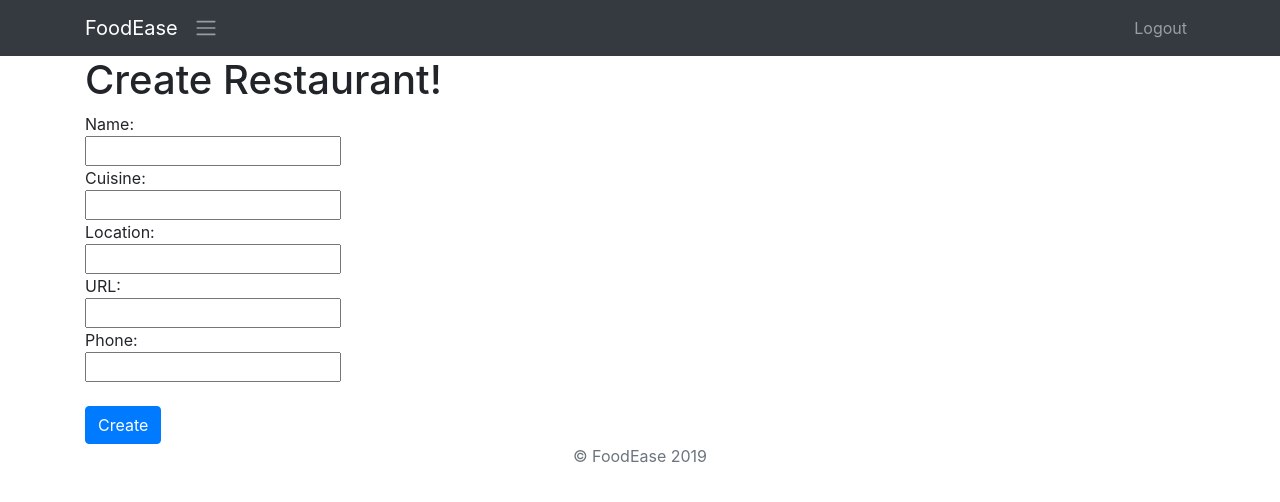
After one commit to llyvonne9/CafeOfAbdu, a Django app: page /restaurant/create in a window 1280 px wide. The commit adds this page. Shown: the top 502 px of the page. Run offline with Django 3.2, Linux system fonts and the light colour scheme; the visitor is signed in with stand-in values (Sample User, id 1); some libraries are stand-ins or nearby versions.

Commit message:
merged back and front & change to raw query

```diff
--- a/FoodEase/FoodEase/templates/base.html
+++ b/FoodEase/FoodEase/templates/base.html
@@ -20,8 +20,8 @@
   <header>
     <nav class="navbar navbar-expand-lg navbar-dark bg-dark">
       <div class="container">
-      <a class="navbar-brand" href="">FoodEase</a>
-      <button class="navbar-toggler" type="button" data-toggle="collapse" data-target="#navbarNavAltMarkup" aria-controls="navbarNavAltMarkup" aria-expanded="false" aria-label="Toggle navigation">
+       <a class="navbar-brand" href="{% url 'home' %}">FoodEase</a>
+<!--       <button class="navbar-toggler" type="button" data-toggle="collapse" data-target="#navbarNavAltMarkup" aria-controls="navbarNavAltMarkup" aria-expanded="false" aria-label="Toggle navigation"> -->
         <span class="navbar-toggler-icon"></span>
       </button>
       <div class="collapse navbar-collapse" id="navbarNavAltMarkup">
--- a/FoodEase/FoodEase/urls.py
+++ b/FoodEase/FoodEase/urls.py
@@ -23,4 +23,5 @@ urlpatterns = [
     path('admin/', admin.site.urls),
     path('', views.home,name='home'),
     path('accounts/', include('accounts.urls')),
+    path('restaurant/', include('restaurant.urls')),
 ]
--- a/FoodEase/dish/models.py
+++ b/FoodEase/dish/models.py
@@ -3,3 +3,4 @@ from django.db import models
 # Create your models here.
 class Dish(models.Model):
     name = models.CharField(max_length=100)
+    like = models.CharField(max_length=100,default="")
--- /dev/null
+++ b/FoodEase/restaurant/templates/restaurant/create.html
@@ -0,0 +1,39 @@
+{% extends 'base.html' %}
+
+{% block content %}
+
+{% if error %}
+<font size="3" color="red">{{error}}</font>
+<br/>
+{% endif %}
+
+<h1>Create Restaurant!</h1>
+
+<form method="POST" action="{% url 'create' %}" enctype="multipart/form-data">
+{% csrf_token %}
+Name:
+<br />
+<input type="text" name="rname" />
+<br />
+Cuisine:
+<br />
+<input type="text" name="cuisine" />
+<br />
+Location:
+<br />
+<input type="textbox" name="location" />
+<br />
+URL:
+<br />
+<input type="text" name="url" />
+<br />
+Phone:
+<br />
+<input type="text" name="phone" />
+<br />
+
+<br />
+<input class="btn btn-primary" type="submit" value="Create" />
+</form>
+
+{% endblock %}
--- /dev/null
+++ b/FoodEase/restaurant/urls.py
@@ -0,0 +1,11 @@
+from django.urls import path, include
+from . import views
+
+
+urlpatterns = [
+    path('create', views.create,name='create'),
+    path('<int:restaurant_id>', views.detail,name='detail'),
+    path('<int:restaurant_id>/like', views.like,name='like'),
+    path('<int:restaurant_id>/delete', views.delete,name='delete'),
+
+]
--- a/FoodEase/restaurant/views.py
+++ b/FoodEase/restaurant/views.py
@@ -1,5 +1,76 @@
-from django.shortcuts import render
+from django.shortcuts import render, redirect
+from django.contrib.auth.decorators import login_required
+from .models import Restaurant
+from django.shortcuts import HttpResponseRedirect,Http404,HttpResponse,render_to_response,get_object_or_404,get_list_or_404
+from django.db import models, connection
+# Create your views here.
+# def home(request):
+#     return render(request,'restaurant/home.html')
+def home(request):
+    res_name = 'Cravings'
+    result = get_list_or_404(Restaurant)
+    results = Restaurant.objects.raw('SELECT * FROM "restaurant_restaurant"')
+    return render(request, 'index.html', {'results': results})
 
-# Create your views here.
-def home(request):
-    return render(request,'restaurant/home.html')
+@login_required
+def create(request):
+    if (request.method == 'POST'):
+        if request.POST['rname'] and request.POST['cuisine'] and request.POST['location'] and request.POST['url'] and request.POST['phone']:
+            # restaurant = Restaurant()
+            # restaurant.name = request.POST['rname']
+            # restaurant.cuisine = request.POST['cuisine']
+            # restaurant.location = request.POST['location']
+            # restaurant.url = request.POST['url']
+            # restaurant.phone = request.POST['phone']
+            # restaurant.save()
+            c = connection.cursor()
+            c.execute("INSERT INTO restaurant_restaurant (name, cuisine, location, url, likes, phone) VALUES ( ' "
+                + request.POST['rname'] + " ' , ' "
+                + request.POST['cuisine'] + " ' , ' "
+                + request.POST['location'] + " ' , ' "
+                + request.POST['url'] + " ' , ' "
+                + str(1) + " ' , ' "
+                + request.POST['phone']  + " ' ) "
+                )
+            results = Restaurant.objects.raw('SELECT id FROM "restaurant_restaurant"')
+            print(results[:-1])
+            connection.commit()
+            return redirect('/restaurant/'+ results[:-1])
+        else:
+            return render(request,'restaurant/create.html',{'error':'All fields required'})
+    else:
+        return render(request,'restaurant/create.html')
+
+
+def detail(request, restaurant_id):
+    restaurant = get_object_or_404(Restaurant, pk = restaurant_id)
+    return render(request, 'restaurant/detail.html',{'restaurant':restaurant})
+
+@login_required
+def like(request, restaurant_id):
+    if (request.method == 'POST'):
+        # restaurant = get_object_or_404(Restaurant, pk = restaurant_id)
+        # restaurant.likes = restaurant.likes + 1
+        # restaurant.save()
+        c = connection.cursor()
+        c.execute('SELECT likes FROM "restaurant_restaurant" WHERE id = ' + str(restaurant_id))
+        count = c.fetchall()
+        mydata = c.execute('UPDATE restaurant_restaurant SET likes = '+ str(count[0][0] + 1) +' WHERE id = ' + str(restaurant_id))
+        connection.commit()
+        return redirect('/restaurant/'+ str(restaurant_id))
+
+@login_required
+def delete(request, restaurant_id):
+    if (request.method == 'POST'):
+        # restaurant = get_object_or_404(Restaurant, pk = restaurant_id)
+        # restaurant.delete()
+        #return render(request, 'restaurant/home.html')
+        #Restaurant.objects.raw('DELETE FROM "restaurant_restaurant" WHERE id = ' + str(restaurant_id))
+
+        c = connection.cursor()
+        mydata = c.execute('DELETE FROM "serves_serves" WHERE id=' + str(restaurant_id))
+        mydata = c.execute('DELETE FROM "restaurant_restaurant" WHERE id=' + str(restaurant_id))
+        # conn.commit()
+        # c.close
+        restaurants = Restaurant.objects
+        return render(request,'restaurant/home.html',{'restaurants':restaurants})
```
Also changed, not shown: FoodEase/FoodEase/templates/index.html (+50 -1 lines), FoodEase/FoodEase/views.py (+11 -2 lines), FoodEase/restaurant/models.py (+6 -5 lines), FoodEase/restaurant/templates/restaurant/detail.html (added, +36 -0 lines), FoodEase/restaurant/templates/restaurant/rest_dishes.html (added, +39 -0 lines), 2 other files.
